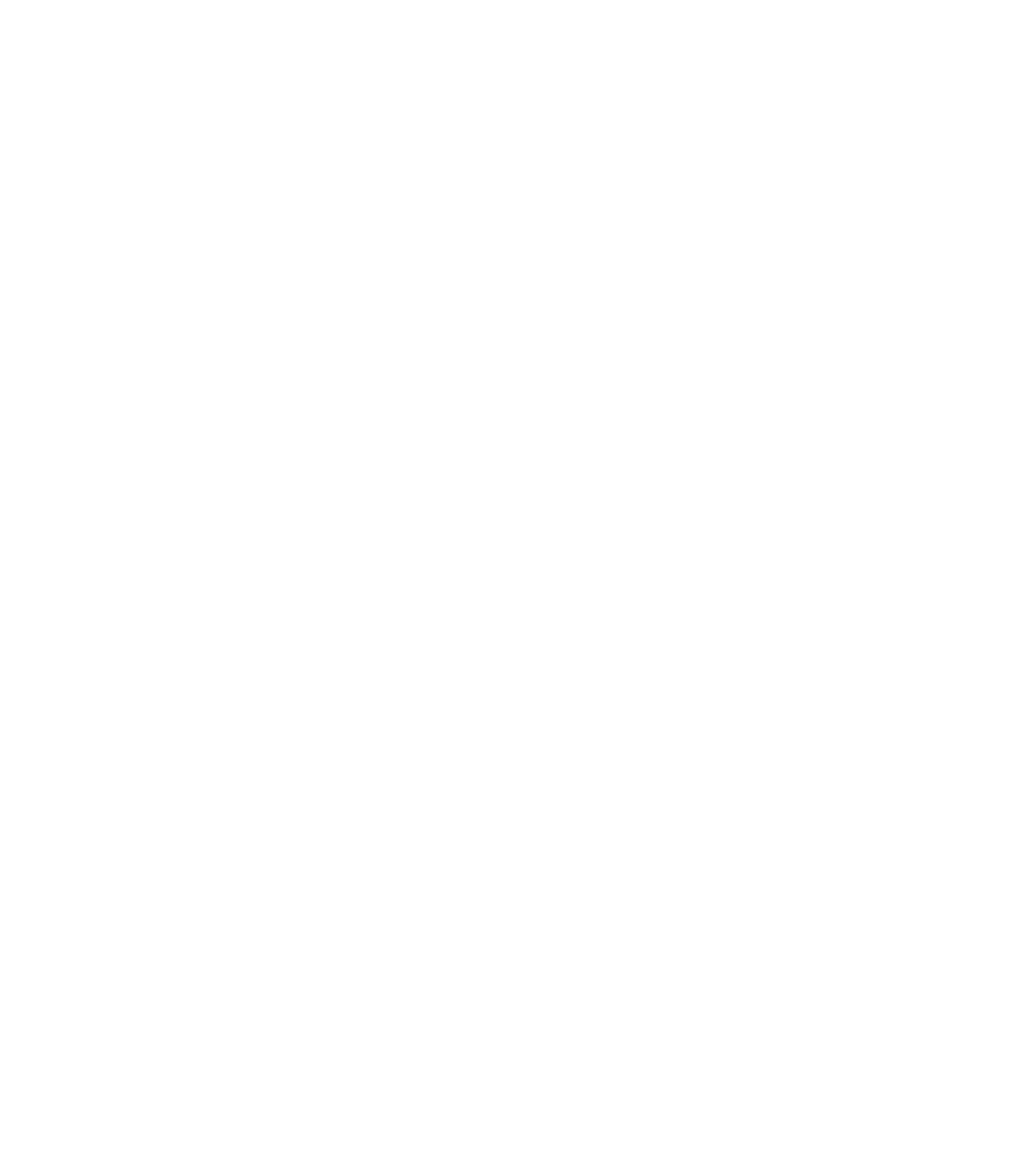
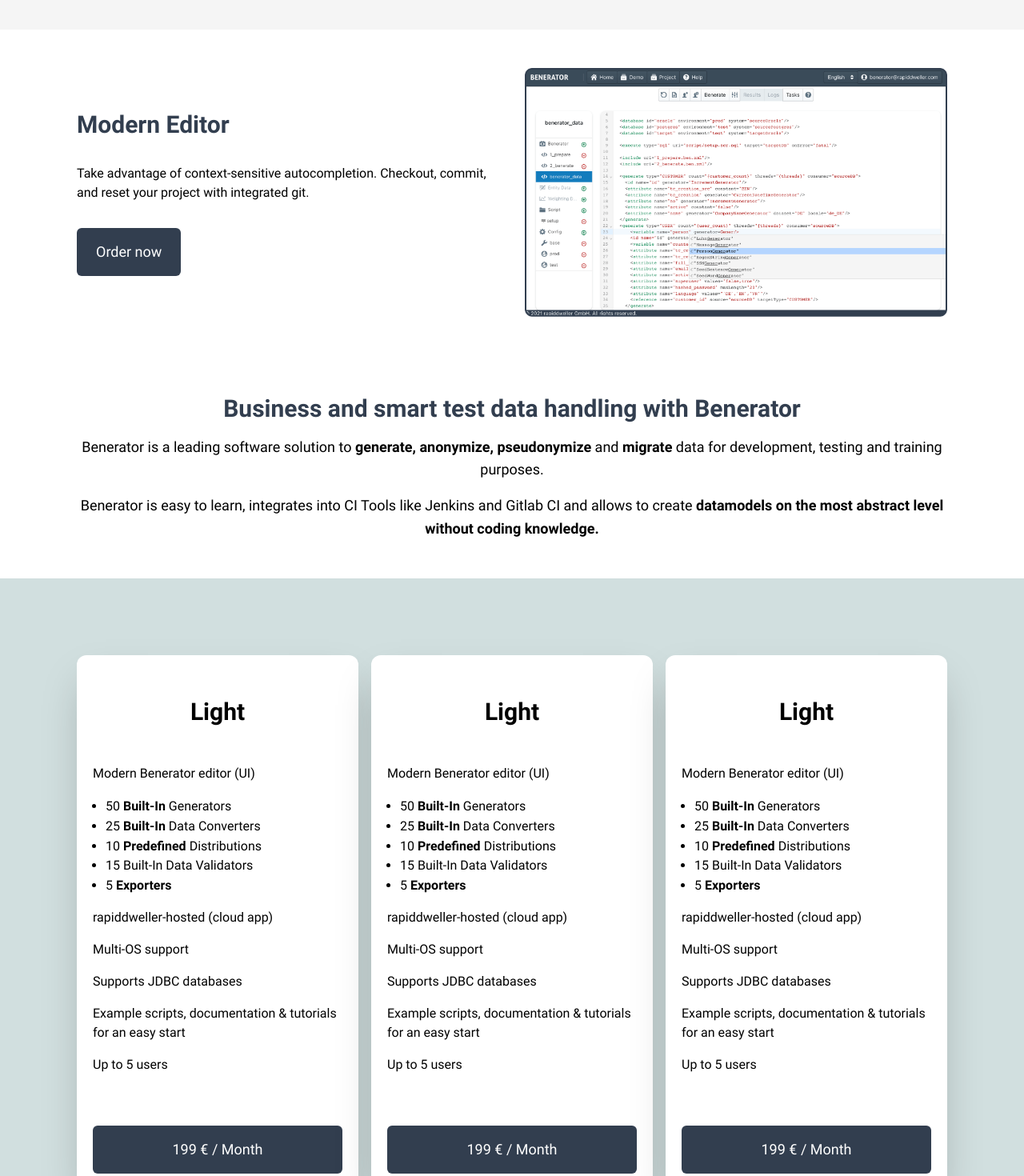
Before and after one commit to nguyenanhhao221/rapiddweller-challenge, a Next.js app: page / in a window 1280 px wide. Shown: the part 2860-4330 px from the top of the page at 80% size. Before the commit the page ends 2490 px from the top, so only its background shows below. Built offline with nearby package versions, Linux system fonts and the light colour scheme.

Commit message:
styles: add shop section and ui section with hard code text

```diff
--- /dev/null
+++ b/src/components/Shop/Shop.tsx
@@ -0,0 +1,145 @@
+export const Shop = () => {
+  return (
+    <div>
+      <div>
+        <div className="wrapper px-5 py-12 lg:px-24">
+          <div className="space-y-4 text-center">
+            <h2 className="leading-9">
+              Business and smart test data handling with Benerator
+            </h2>
+            <p className="text-lg">
+              Benerator is a leading software solution to
+              <b> generate, anonymize, pseudonymize</b> and <b>migrate </b>data
+              for development, testing and training purposes.
+            </p>
+            <p className="text-lg">
+              Benerator is easy to learn, integrates into CI Tools like Jenkins
+              and Gitlab CI and allows to create
+              <b>
+                {" "}
+                datamodels on the most abstract level without coding knowledge.
+              </b>
+            </p>
+          </div>
+        </div>
+        <div className="bg-background-light-blue">
+          <div className="wrapper px-5 py-12  lg:px-24">
+            <div className="grid grid-cols-1 place-items-center gap-8 py-12 xl:grid-cols-3 xl:gap-4">
+              <div className="flex flex-col justify-between gap-16 rounded-xl bg-white p-5 shadow-2xl">
+                <div className="space-y-4">
+                  <p className="py-8 text-center text-3xl font-bold">Light</p>
+                  <p>Modern Benerator editor (UI) </p>
+                  <ul className="list-disc px-4">
+                    <li>
+                      50 <b>Built-In</b> Generators
+                    </li>
+                    <li>
+                      25 <b>Built-In </b>
+                      Data Converters
+                    </li>
+                    <li>
+                      10 <b>Predefined </b>Distributions{" "}
+                    </li>
+                    <li>15 Built-In Data Validators </li>
+                    <li>
+                      5 <b>Exporters </b>
+                    </li>
+                  </ul>
+                  <p>rapiddweller-hosted (cloud app) </p>
+                  <p>Multi-OS support</p>
+                  <p>Supports JDBC databases </p>
+                  <p>
+                    Example scripts, documentation & tutorials for an easy start{" "}
+                  </p>
+                  <p>Up to 5 users </p>
+                </div>
+                <div className="w-full">
+                  <button
+                    className="inline w-full rounded-md bg-primary px-6 py-4 text-lg text-white transition-colors hover:bg-[#47c9af]"
+                    type="button"
+                  >
+                    199 € / Month
+                  </button>
+                </div>
+              </div>
+              <div className="flex flex-col justify-between gap-16 rounded-xl bg-white p-5 shadow-2xl">
+                <div className="space-y-4">
+                  <p className="py-8 text-center text-3xl font-bold">Light</p>
+                  <p>Modern Benerator editor (UI) </p>
+                  <ul className="list-disc px-4">
+                    <li>
+                      50 <b>Built-In</b> Generators
+                    </li>
+                    <li>
+                      25 <b>Built-In </b>
+                      Data Converters
+                    </li>
+                    <li>
+                      10 <b>Predefined </b>Distributions{" "}
+                    </li>
+                    <li>15 Built-In Data Validators </li>
+                    <li>
+                      5 <b>Exporters </b>
+                    </li>
+                  </ul>
+                  <p>rapiddweller-hosted (cloud app) </p>
+                  <p>Multi-OS support</p>
+                  <p>Supports JDBC databases </p>
+                  <p>
+                    Example scripts, documentation & tutorials for an easy start{" "}
+                  </p>
+                  <p>Up to 5 users </p>
+                </div>
+                <div className="w-full">
+                  <button
+                    className="inline w-full rounded-md bg-primary px-6 py-4 text-lg text-white transition-colors hover:bg-[#47c9af]"
+                    type="button"
+                  >
+                    199 € / Month
+                  </button>
+                </div>
+              </div>
+              <div className="flex flex-col justify-between gap-16 rounded-xl bg-white p-5 shadow-2xl">
+                <div className="space-y-4">
+                  <p className="py-8 text-center text-3xl font-bold">Light</p>
+                  <p>Modern Benerator editor (UI) </p>
+                  <ul className="list-disc px-4">
+                    <li>
+                      50 <b>Built-In</b> Generators
+                    </li>
+                    <li>
+                      25 <b>Built-In </b>
+                      Data Converters
+                    </li>
+                    <li>
+                      10 <b>Predefined </b>Distributions{" "}
+                    </li>
+                    <li>15 Built-In Data Validators </li>
+                    <li>
+                      5 <b>Exporters </b>
+                    </li>
+                  </ul>
+                  <p>rapiddweller-hosted (cloud app) </p>
+                  <p>Multi-OS support</p>
+                  <p>Supports JDBC databases </p>
+                  <p>
+                    Example scripts, documentation & tutorials for an easy start{" "}
+                  </p>
+                  <p>Up to 5 users </p>
+                </div>
+                <div className="w-full">
+                  <button
+                    className="inline w-full rounded-md bg-primary px-6 py-4 text-lg text-white transition-colors hover:bg-[#47c9af]"
+                    type="button"
+                  >
+                    199 € / Month
+                  </button>
+                </div>
+              </div>
+            </div>
+          </div>
+        </div>
+      </div>
+    </div>
+  );
+};
--- /dev/null
+++ b/src/components/Shop/ShopCard.tsx
@@ -0,0 +1,5 @@
+import React from "react";
+
+export const ShopCard = () => {
+  return <div>ShopCard</div>;
+};
--- /dev/null
+++ b/src/components/UISection.tsx
@@ -0,0 +1,49 @@
+import Image from "next/image";
+import Link from "next/link";
+import React from "react";
+import BeneratorUIImg from "../../public/assets/images/product_landing_page/benerator-ui.webp";
+import BeneratorUIEditorImg from "../../public/assets/images/product_landing_page/ben-ui-editor.webp";
+
+export const UISection = () => {
+  return (
+    <div>
+      <div className="odd:bg-background-light-gray even:bg-white">
+        <div className="wrapper grid grid-cols-1 gap-8 px-5 py-12  md:grid-cols-2 md:place-items-center lg:px-24">
+          <Image placeholder="blur" alt="benerator ui" src={BeneratorUIImg} />
+          <div className="flex flex-col gap-8">
+            <h2>Get started with the new Benerator UI</h2>
+            <Link
+              className="inline w-fit rounded-md bg-primary px-6 py-4 text-lg text-white"
+              href="/"
+            >
+              Check Features
+            </Link>
+          </div>
+        </div>
+      </div>
+      <div className="odd:bg-background-light-gray even:bg-white">
+        <div className="wrapper grid grid-cols-1 gap-8 px-5 py-12  md:grid-cols-2 md:place-items-center lg:px-24">
+          <div className="order-2 flex flex-col gap-8 md:order-1">
+            <h2>Modern Editor</h2>
+            <p>
+              Take advantage of context-sensitive autocompletion. Checkout,
+              commit, and reset your project with integrated git.
+            </p>
+            <Link
+              className="inline w-fit rounded-md bg-primary px-6 py-4 text-lg text-white"
+              href="/"
+            >
+              Order now
+            </Link>
+          </div>
+          <Image
+            alt="Benerate with our powerful editor"
+            src={BeneratorUIEditorImg}
+            className="order-1 md:order-2"
+            placeholder="blur"
+          />
+        </div>
+      </div>
+    </div>
+  );
+};
--- a/src/pages/index.tsx
+++ b/src/pages/index.tsx
@@ -3,7 +3,9 @@
 import { FunctionSection } from "../components/FunctionSection";
 import { Header } from "../components/Headers/Header";
 import { Hero } from "../components/Hero/Hero";
+import { Shop } from "../components/Shop/Shop";
 import { SubscribeNews } from "../components/SubscribeNews";
+import { UISection } from "../components/UISection";
 
 const Home: NextPage = () => {
   return (
@@ -50,7 +52,12 @@
         <section id="subscribe-news">
           <SubscribeNews />
         </section>
-        <section id="ui"></section>
+        <section id="ui">
+          <UISection />
+        </section>
+        <section id="shop">
+          <Shop />
+        </section>
       </main>
     </>
   );
--- a/tailwind.config.cjs
+++ b/tailwind.config.cjs
@@ -14,6 +14,7 @@
         primary: "#323E4F",
         "hover-green": "#00C6A7",
         "background-light-blue": "#D1DFDF",
+        "background-light-gray": "#f5f5f5",
       },
       fontFamily: {
         aller: "allerbold, serif",
```
